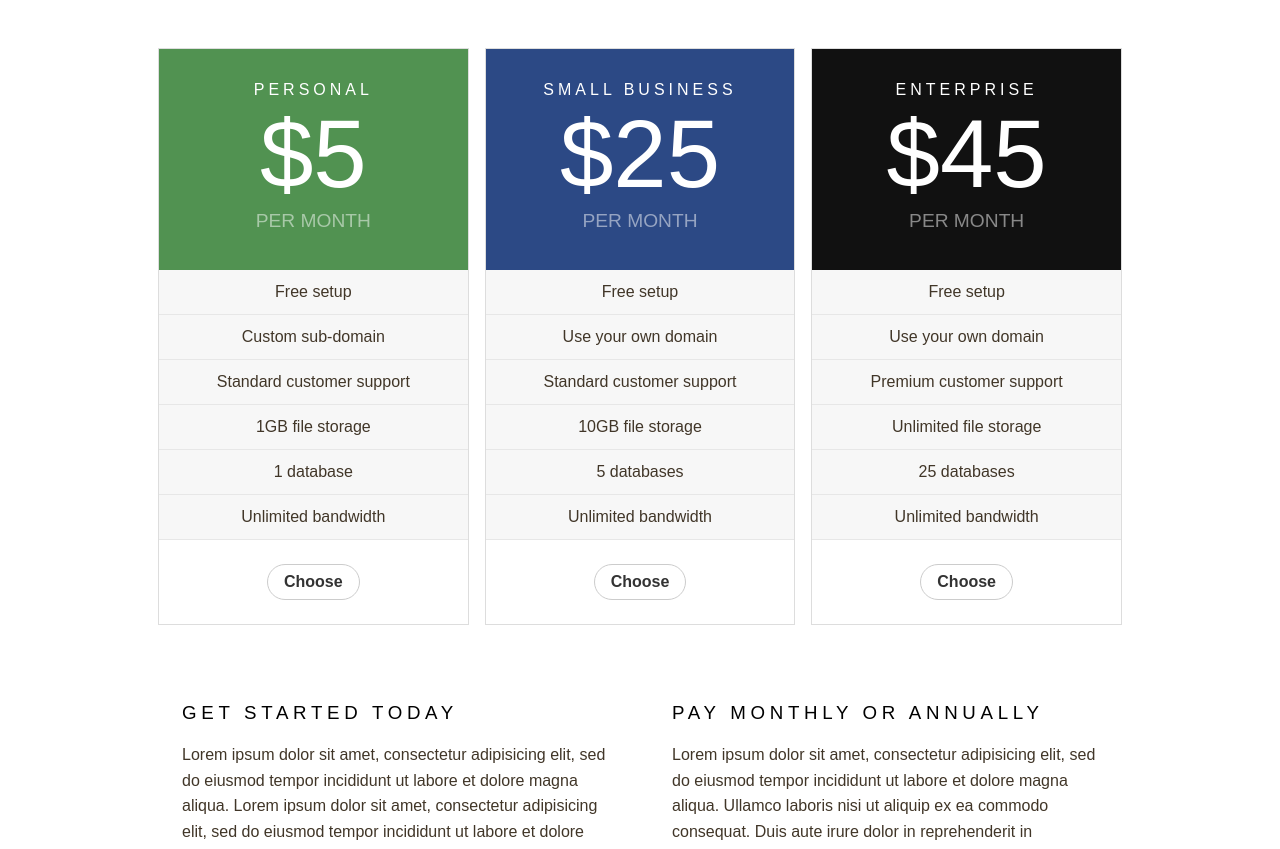
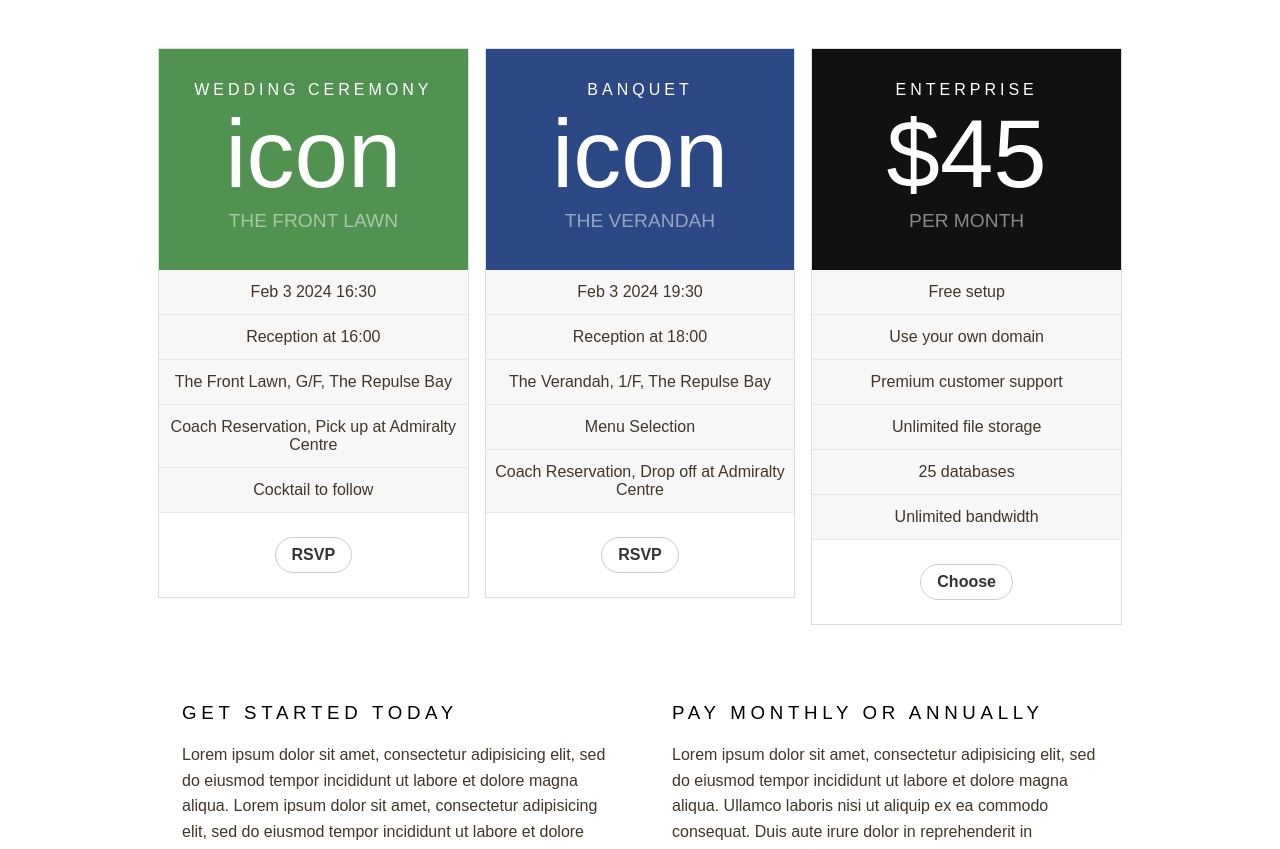
Before and after one commit to rachelyht/rachelyht.github.io, a plain HTML site: page index.html in a window 1280 px wide. Shown: the part 932-1781 px from the top of the page. Drawn offline with nearby package versions, Linux system fonts and the light colour scheme; a web font is replaced by a local one.

Commit message:
some details

```diff
--- a/index.html
+++ b/index.html
@@ -19,7 +19,6 @@
 
         <p class="banner-head">
             RACHEL & VICTOR<br>
-
         </p>
     </div>
 
@@ -31,46 +30,44 @@
             <div class="pure-u-1 pure-u-md-1-3">
                 <div class="pricing-table pricing-table-free">
                     <div class="pricing-table-header">
-                        <h2>Personal</h2>
+                        <h2>Wedding Ceremony</h2>
 
                         <span class="pricing-table-price">
-                            $5 <span>per month</span>
+                            icon <span>THE FRONT LAWN</span>
                         </span>
                     </div>
 
                     <ul class="pricing-table-list">
-                        <li>Free setup</li>
-                        <li>Custom sub-domain</li>
-                        <li>Standard customer support</li>
-                        <li>1GB file storage</li>
-                        <li>1 database</li>
-                        <li>Unlimited bandwidth</li>
+                        <li>Feb 3 2024 16:30</li>
+                        <li>Reception at 16:00</li>
+                        <li>The Front Lawn, G/F, The Repulse Bay</li>
+                        <li>Coach Reservation, Pick up at Admiralty Centre</li>
+                        <li>Cocktail to follow</li>
                     </ul>
 
-                    <button class="button-choose pure-button">Choose</button>
+                    <button class="button-choose pure-button">RSVP</button>
                 </div>
             </div>
 
             <div class="pure-u-1 pure-u-md-1-3">
                 <div class="pricing-table pricing-table-biz pricing-table-selected">
                     <div class="pricing-table-header">
-                        <h2>Small Business</h2>
+                        <h2>Banquet</h2>
 
                         <span class="pricing-table-price">
-                            $25 <span>per month</span>
+                            icon <span>THE VERANDAH</span>
                         </span>
                     </div>
 
                     <ul class="pricing-table-list">
-                        <li>Free setup</li>
-                        <li>Use your own domain</li>
-                        <li>Standard customer support</li>
-                        <li>10GB file storage</li>
-                        <li>5 databases</li>
-                        <li>Unlimited bandwidth</li>
+                        <li>Feb 3 2024 19:30</li>
+                        <li>Reception at 18:00</li>
+                        <li>The Verandah, 1/F, The Repulse Bay</li>
+                        <li>Menu Selection</li>
+                        <li>Coach Reservation, Drop off at Admiralty Centre</li>
                     </ul>
 
-                    <button class="button-choose pure-button">Choose</button>
+                    <button class="button-choose pure-button">RSVP</button>
                 </div>
             </div>
 
```
Also changed, not shown: 1 other file.
